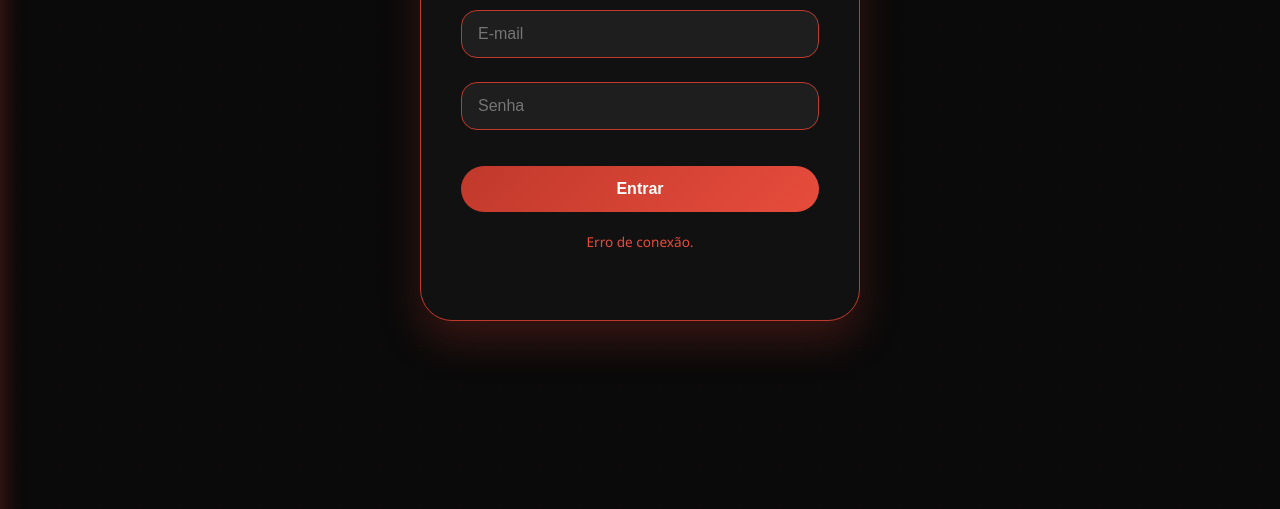
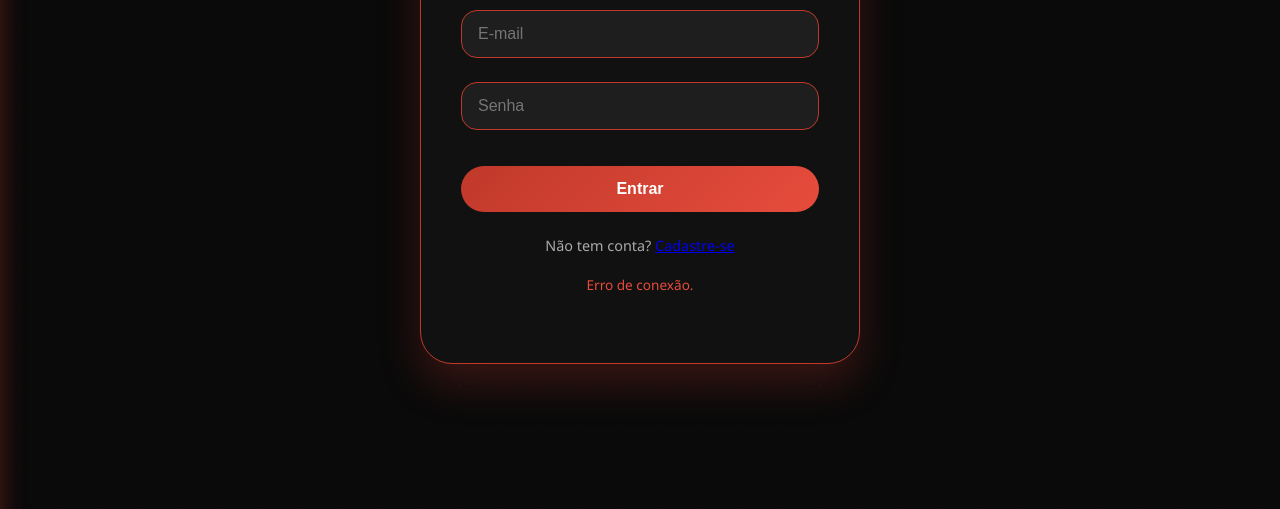
Before and after one commit to mariaheb2/Cards-against-_humanity-Opala, a website: page cards_against_humanity_client/view/login.html in a window 1280 px wide. Shown: the part 194-703 px from the top of the page. Drawn offline with Linux system fonts and the light colour scheme.

Commit message:
adicionando referencias da página de registro na página de login

```diff
--- a/cards_against_humanity_client/view/js/play.js
+++ b/cards_against_humanity_client/view/js/play.js
@@ -1,4 +1,3 @@
-// play.js — lógica completa da página do jogo em tempo real
 document.addEventListener('DOMContentLoaded', async () => {
 
     // Parâmetros da URL
--- a/cards_against_humanity_client/view/login.html
+++ b/cards_against_humanity_client/view/login.html
@@ -11,6 +11,7 @@
         <input type="email" id="login-email" placeholder="E-mail">
         <input type="password" id="login-password" placeholder="Senha">
         <button id="login-btn">Entrar</button>
+        <p>Não tem conta? <a href="register.html">Cadastre-se</a></p>
         <div id="status"></div>
     </div>
     <script src="js/auth.js"></script>
```
